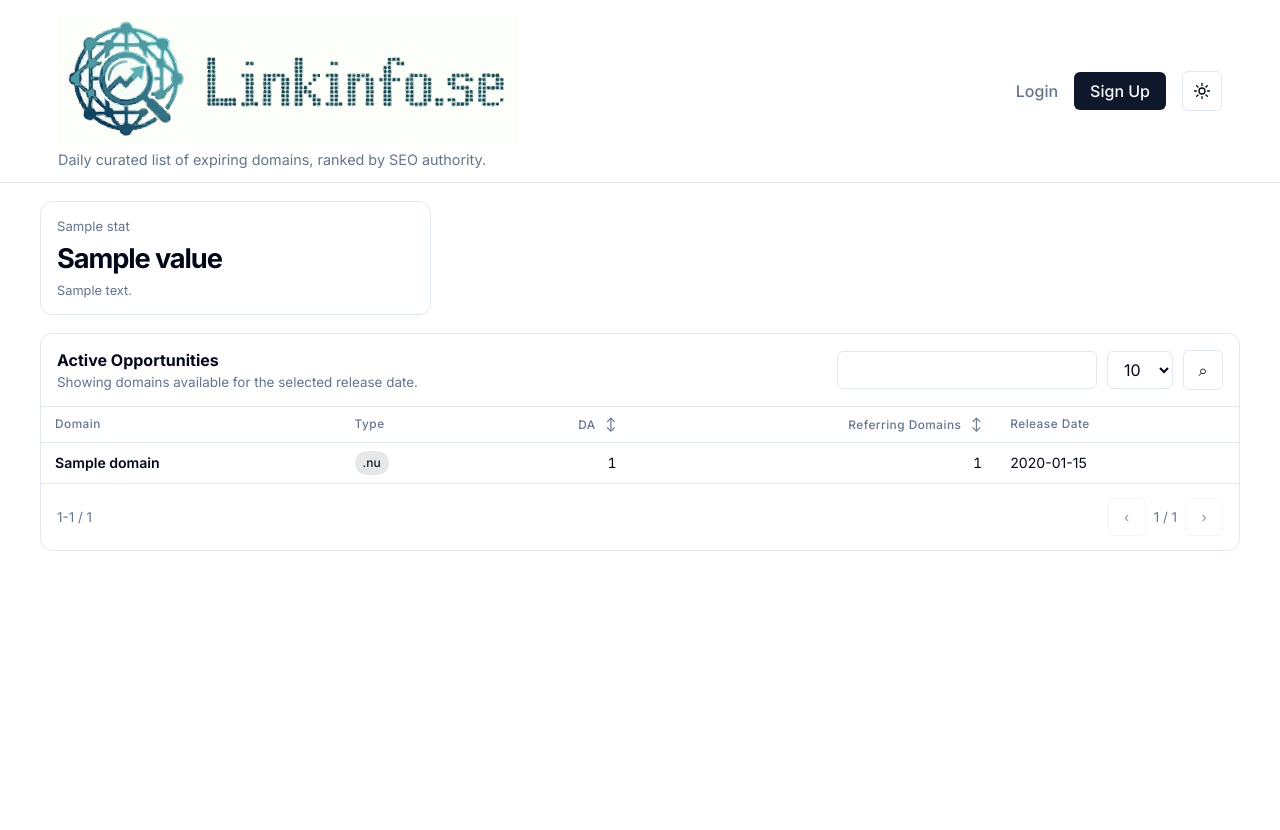
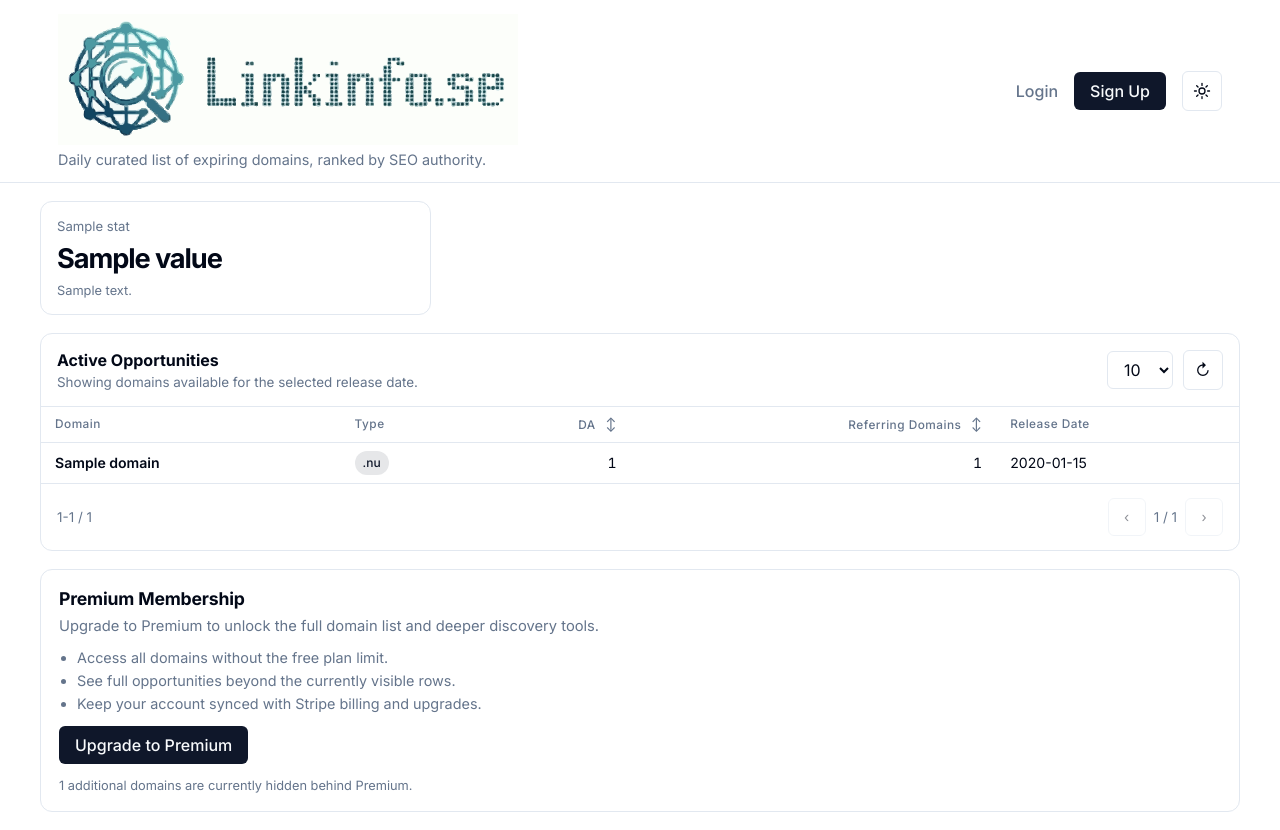
Before and after one commit to mattiashappy/linktracker, a Flask app: template templates/index.html in a window 1280 px wide. Before the commit the page ends 551 px from the top, so only its background shows below. Run offline with Flask 3, Linux system fonts and the light colour scheme; tables that the repository leaves empty hold one stand-in row (values such as "Sample post"); the template is opened without the code that fills it: values that come from a table or form of the project are taken from there, most other values are stand-ins (such as "Sample title", 1, 10 or a date in 2020); parts of the project's set-up code (start-up, migrations or seed data) failed here and were passed over.

Commit message:
Show full list for premium users and hide upsell

```diff
--- a/app.py
+++ b/app.py
@@ -1,25 +1,22 @@
 import os
-import re
-from datetime import date, datetime, timezone
+from datetime import date, datetime, timedelta, timezone
 from types import SimpleNamespace
 
 import requests
 import stripe
-from bs4 import BeautifulSoup
 from flask import Flask, abort, redirect, render_template, render_template_string, request, session, url_for
 from flask_login import LoginManager, current_user, login_required, login_user, logout_user
 from requests.auth import HTTPBasicAuth
 
 from models import Domain, User, db
 
-SOURCE_URL = "https://www.rymdweb.com/domain/snapback/?action=date"
+SE_DOMAINS_JSON_URL = "https://data.internetstiftelsen.se/bardate_domains.json"
+NU_DOMAINS_JSON_URL = "https://data.internetstiftelsen.se/bardate_domains_nu.json"
 MOZ_API_URL = "https://lsapi.seomoz.com/v2/url_metrics"
 REQUEST_HEADERS = {
     "User-Agent": "Mozilla/5.0 (Macintosh; Intel Mac OS X 10_15_7) AppleWebKit/537.36 (KHTML, like Gecko) Chrome/145.0.0.0 Safari/537.36",
     "Accept-Language": "en-US,en;q=0.9,sv;q=0.8",
 }
-DOMAIN_PATTERN = re.compile(r"\b(?:[a-z0-9](?:[a-z0-9-]{0,61}[a-z0-9])?\.)+(?:se|nu)\b", re.IGNORECASE)
-RELEASE_DATE_PATTERN = re.compile(r"Domäner som släpps\s+(\d{4}-\d{2}-\d{2})", re.IGNORECASE)
 
 
 def normalize_database_url(database_url: str) -> str:
@@ -66,47 +63,75 @@ stripe.api_key = get_stripe_secret_key()
 
 
 def fetch_release_date():
-    response = requests.get(SOURCE_URL, headers=REQUEST_HEADERS, timeout=20)
-    response.raise_for_status()
+    return (datetime.now(timezone.utc).date() + timedelta(days=1)).isoformat()
 
-    text = response.text
-    match = RELEASE_DATE_PATTERN.search(text)
-    if match:
-        return match.group(1)
 
-    soup = BeautifulSoup(text, "html.parser")
-    page_text = soup.get_text(" ", strip=True)
-    match = RELEASE_DATE_PATTERN.search(page_text)
-    return match.group(1) if match else None
+def normalize_scraped_domain(value: str, suffix: str):
+    normalized = value.strip().lower().strip(".")
+    if normalized.startswith(("http://", "https://")):
+        normalized = normalized.split("://", 1)[1]
+    normalized = normalized.strip("/")
+    if normalized.startswith("www."):
+        normalized = normalized[4:]
+    if not normalized.endswith(suffix):
+        return None
+    return normalized
+
+
+def extract_domains_from_payload(payload, suffix: str):
+    domains = []
+    queue = [payload]
+    seen_values = set()
+
+    while queue:
+        current = queue.pop(0)
+        if isinstance(current, list):
+            queue.extend(current)
+            continue
+        if isinstance(current, dict):
+            for value in current.values():
+                queue.append(value)
+            continue
+        if not isinstance(current, str):
+            continue
+
+        normalized = normalize_scraped_domain(current, suffix)
+        if normalized and normalized not in seen_values:
+            seen_values.add(normalized)
+            domains.append(normalized)
+
+    return domains
 
 
 def scrape_domains(limit: int | None = None):
-    response = requests.get(SOURCE_URL, headers=REQUEST_HEADERS, timeout=20)
-    response.raise_for_status()
+    sources = (
+        (SE_DOMAINS_JSON_URL, ".se"),
+        (NU_DOMAINS_JSON_URL, ".nu"),
+    )
 
-    soup = BeautifulSoup(response.text, "html.parser")
     extracted = []
     seen = set()
+    errors = []
 
-    for selector in ("table td", "table th", "tbody td", "a", "tr"):
-        for element in soup.select(selector):
-            text = " ".join(element.stripped_strings)
-            for match in DOMAIN_PATTERN.findall(text):
-                domain = match.lower().strip()
-                if domain not in seen:
-                    seen.add(domain)
-                    extracted.append(domain)
-                    if limit and len(extracted) >= limit:
-                        return extracted
+    for url, suffix in sources:
+        try:
+            response = requests.get(url, headers=REQUEST_HEADERS, timeout=20)
+            response.raise_for_status()
+            candidates = extract_domains_from_payload(response.json(), suffix)
+        except Exception as exc:
+            errors.append(f"{url}: {exc}")
+            continue
 
-    page_text = soup.get_text(" ", strip=True)
-    for match in DOMAIN_PATTERN.findall(page_text):
-        domain = match.lower().strip()
-        if domain not in seen:
+        for domain in candidates:
+            if domain in seen:
+                continue
             seen.add(domain)
             extracted.append(domain)
             if limit and len(extracted) >= limit:
-                break
+                return extracted
+
+    if not extracted and errors:
+        raise RuntimeError("Could not fetch domains from Internetstiftelsen sources: " + "; ".join(errors))
 
     return extracted
 
@@ -1030,15 +1055,17 @@ def index():
         if not current_user.is_authenticated or not current_user.is_premium:
             accessible_domains = filtered_scraped_domains[:25]
             is_limited = total_filtered > 25
+            total_pages = max(1, (len(accessible_domains) + page_size - 1) // page_size) if accessible_domains else 1
+            if page > total_pages:
+                page = total_pages
+            start_offset = (page - 1) * page_size
+            visible_domains = accessible_domains[start_offset:start_offset + page_size]
         else:
             accessible_domains = filtered_scraped_domains
             is_limited = False
-
-        total_pages = max(1, (len(accessible_domains) + page_size - 1) // page_size) if accessible_domains else 1
-        if page > total_pages:
-            page = total_pages
-        start_offset = (page - 1) * page_size
-        visible_domains = accessible_domains[start_offset:start_offset + page_size]
+            total_pages = 1
+            page = 1
+            visible_domains = accessible_domains
 
         domains = [
             SimpleNamespace(
@@ -1079,10 +1106,9 @@ def index():
             start_offset = (page - 1) * page_size
             domains = accessible_domains[start_offset:start_offset + page_size]
         else:
-            total_pages = max(1, (total_filtered + page_size - 1) // page_size) if total_filtered else 1
-            if page > total_pages:
-                page = total_pages
-            domains = query.offset((page - 1) * page_size).limit(page_size).all()
+            total_pages = 1
+            page = 1
+            domains = query.all()
             is_limited = False
 
         hidden_count = max(total_domains - min(total_filtered, 25), 0) if not current_user.is_authenticated or not current_user.is_premium else 0
--- a/templates/index.html
+++ b/templates/index.html
@@ -342,6 +342,40 @@
         border-top: 1px solid hsl(var(--border));
         font-size: 0.84rem;
       }
+      .premium-upsell {
+        border: 1px solid hsl(var(--border));
+        padding: 18px;
+        display: grid;
+        gap: 14px;
+      }
+      .premium-upsell-head h3 {
+        margin: 0;
+        font-size: 1.1rem;
+        letter-spacing: -0.01em;
+      }
+      .premium-upsell-head p {
+        margin: 8px 0 0;
+        font-size: 0.92rem;
+        color: hsl(var(--muted-foreground));
+      }
+      .premium-upgrade-list {
+        margin: 0;
+        padding-left: 18px;
+        display: grid;
+        gap: 6px;
+        color: hsl(var(--muted-foreground));
+        font-size: 0.9rem;
+      }
+      .premium-upsell-actions {
+        display: flex;
+        flex-wrap: wrap;
+        gap: 10px;
+      }
+      .premium-note {
+        margin: 0;
+        font-size: 0.8rem;
+        color: hsl(var(--muted-foreground));
+      }
 
       .pagination {
         display: flex;
@@ -520,13 +554,13 @@
               </div>
               <div class="table-tools">
                 <form class="search-form" method="get" action="{{ url_for('index') }}">
-                  <input class="search-input rounded-md" type="search" name="q" value="{{ search_query }}" aria-label="Search domain name">
+                  <input type="hidden" name="q" value="{{ search_query }}">
                   <select class="page-size rounded-md" name="page_size" aria-label="Rows per page">
                     <option value="10" {% if page_size == 10 %}selected{% endif %}>10</option>
                     <option value="25" {% if page_size == 25 %}selected{% endif %}>25</option>
                     <option value="50" {% if page_size == 50 %}selected{% endif %}>50</option>
                   </select>
-                  <button class="icon-button rounded-md" type="submit" aria-label="Search">⌕</button>
+                  <button class="icon-button rounded-md" type="submit" aria-label="Apply page size">↻</button>
                 </form>
               </div>
             </div>
@@ -574,6 +608,25 @@
               </div>
             </div>
           </section>
+          {% if not current_user.is_authenticated or not current_user.is_premium %}
+            <section class="premium-upsell bg-card text-card-foreground rounded-xl">
+              <div class="premium-upsell-head">
+                <h3>Premium Membership</h3>
+                <p>Upgrade to Premium to unlock the full domain list and deeper discovery tools.</p>
+              </div>
+              <ul class="premium-upgrade-list">
+                <li>Access all domains without the free plan limit.</li>
+                <li>See full opportunities beyond the currently visible rows.</li>
+                <li>Keep your account synced with Stripe billing and upgrades.</li>
+              </ul>
+              <div class="premium-upsell-actions">
+                <a class="signup-button" href="{{ url_for('checkout') }}">Upgrade to Premium</a>
+              </div>
+              {% if hidden_count > 0 %}
+                <p class="premium-note">{{ hidden_count }} additional domains are currently hidden behind Premium.</p>
+              {% endif %}
+            </section>
+          {% endif %}
         </div>
       </main>
     </div>
```
Also changed, not shown: fetch_daily.py (+21 -46 lines).
